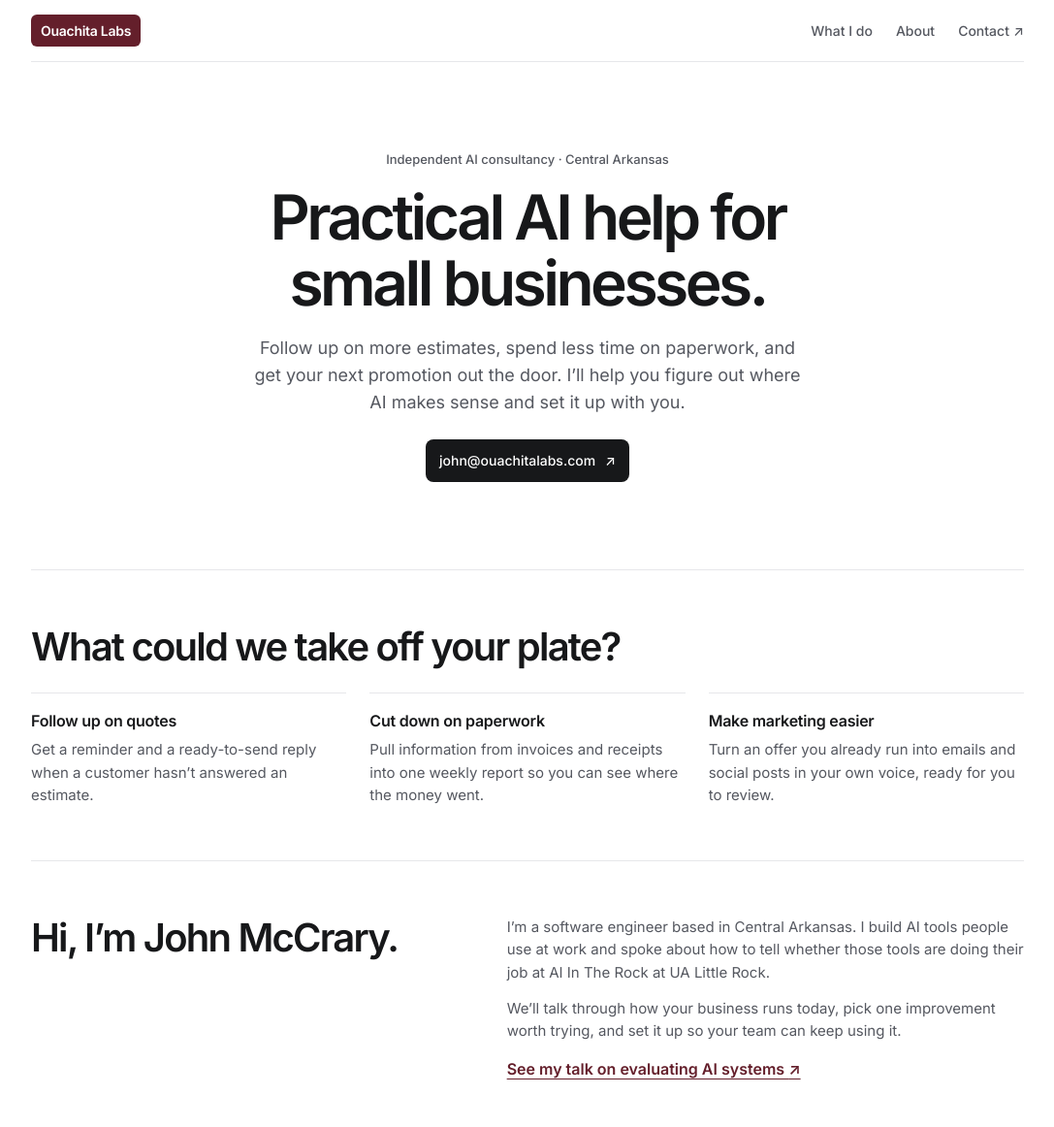
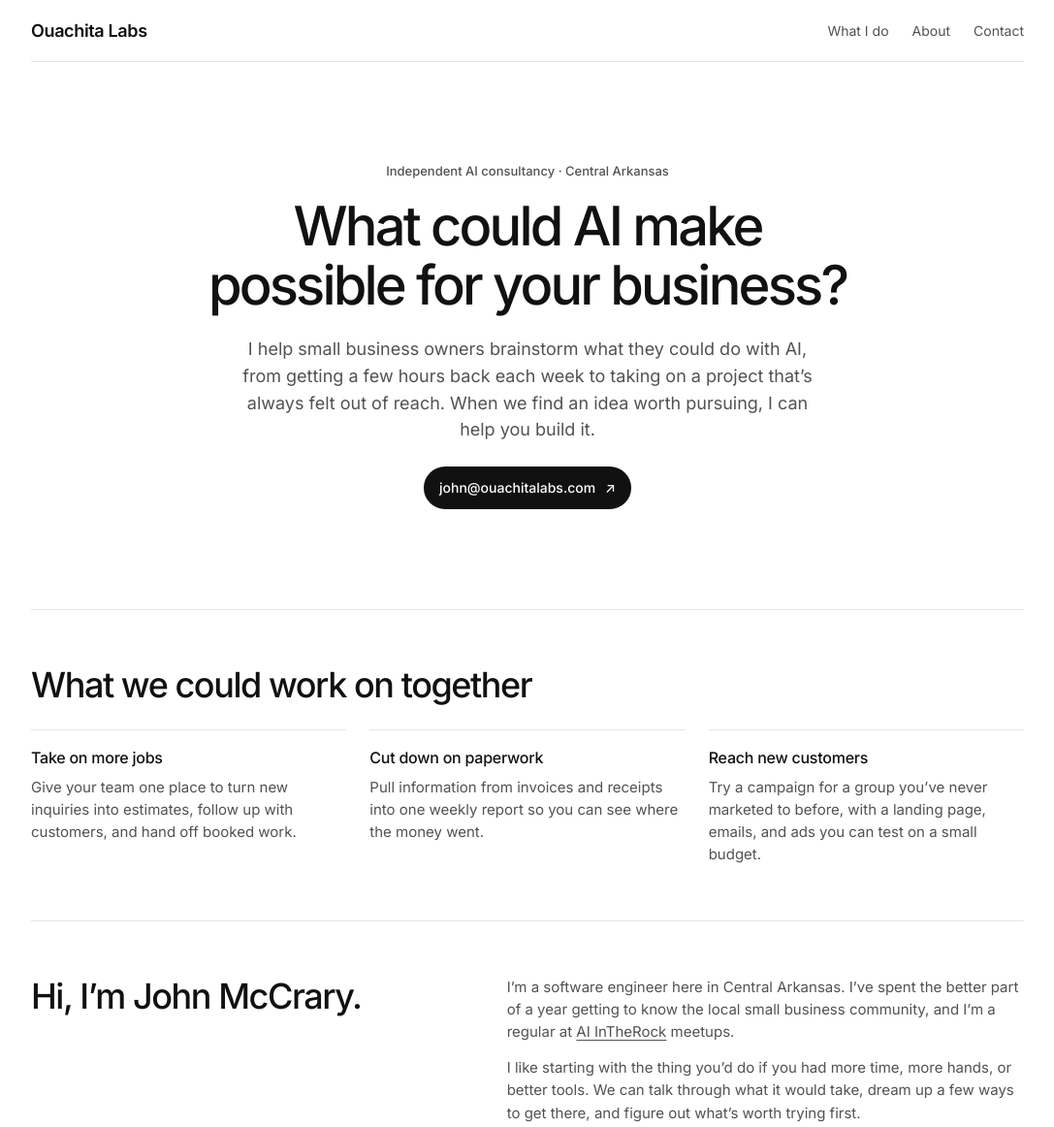
Before and after one commit to ouachitalabs/website, a plain HTML site: page index.html in a window 1280 px wide. Shown: the top 1162 px of the page at 97% size, without its empty margins (96-1183 px from the left). Drawn offline with Linux system fonts and the light colour scheme.

Commit message:
Lead with AI brainstorming and refine homepage design

```diff
--- a/home.css
+++ b/home.css
@@ -1,10 +1,9 @@
 :root {
   color-scheme: light;
   --paper: #fff;
-  --ink: #17181a;
-  --muted: #555860;
-  --line: #e6e7ea;
-  --oxblood: #641f2b;
+  --ink: #111;
+  --muted: #525252;
+  --line: #e5e5e5;
   --sans: Inter, -apple-system, BlinkMacSystemFont, "Segoe UI", sans-serif;
 }
 
@@ -26,7 +25,7 @@ a {
 }
 
 a:focus-visible {
-  outline: 2px solid var(--oxblood);
+  outline: 2px solid var(--ink);
   outline-offset: 5px;
 }
 
@@ -51,12 +50,8 @@ a:focus-visible {
 .brand {
   display: inline-flex;
   align-items: center;
-  min-height: 2rem;
-  padding: 0.35rem 0.625rem;
-  border-radius: 0.375rem;
-  background: var(--oxblood);
-  color: white;
-  font-size: 0.875rem;
+  min-height: 2.75rem;
+  font-size: 1.125rem;
   font-weight: 600;
   letter-spacing: -0.02em;
   text-decoration: none;
@@ -69,13 +64,12 @@ a:focus-visible {
   gap: 0.25rem clamp(0.75rem, 2.25vw, 1.5rem);
   color: var(--muted);
   font-size: 0.875rem;
-  font-weight: 500;
+  font-weight: 400;
 }
 
 .site-header nav a {
   display: inline-flex;
   align-items: center;
-  gap: 0.3em;
   min-height: 2.75rem;
   text-decoration: none;
 }
@@ -86,7 +80,7 @@ a:focus-visible {
 }
 
 .hero {
-  padding-block: clamp(3.25rem, 7vw, 6rem);
+  padding-block: clamp(3.5rem, 8vw, 7rem);
   text-align: center;
 }
 
@@ -100,26 +94,26 @@ a:focus-visible {
 h1,
 h2 {
   margin: 0;
-  font-weight: 600;
+  font-weight: 500;
   text-wrap: balance;
 }
 
 h1 {
-  max-width: 48rem;
+  max-width: 44rem;
   margin-inline: auto;
-  font-size: clamp(2.375rem, 6.2vw, 4rem);
-  line-height: 1.06;
-  letter-spacing: -0.055em;
+  font-size: clamp(2.25rem, 5.5vw, 3.5rem);
+  line-height: 1.1;
+  letter-spacing: -0.05em;
 }
 
 h2 {
-  font-size: clamp(1.75rem, 3.5vw, 2.5rem);
-  line-height: 1.15;
-  letter-spacing: -0.045em;
+  font-size: clamp(1.75rem, 3.2vw, 2.25rem);
+  line-height: 1.2;
+  letter-spacing: -0.04em;
 }
 
 .intro {
-  max-width: 36rem;
+  max-width: 37rem;
   margin: 1.25rem auto 1.5rem;
   color: var(--muted);
   font-size: clamp(1rem, 1.8vw, 1.125rem);
@@ -130,8 +124,8 @@ h2 {
   align-items: center;
   gap: 0.625rem;
   min-height: 2.75rem;
-  padding: 0.5rem 0.875rem;
-  border-radius: 0.5rem;
+  padding: 0.5rem 1rem;
+  border-radius: 999px;
   background: var(--ink);
   color: white;
   font-size: 0.875rem;
@@ -140,7 +134,7 @@ h2 {
 }
 
 .button:hover {
-  background: var(--oxblood);
+  background: #333;
 }
 
 .projects {
@@ -163,7 +157,7 @@ h2 {
 .project-grid h3 {
   margin: 0 0 0.375rem;
   font-size: 1rem;
-  font-weight: 600;
+  font-weight: 500;
   letter-spacing: -0.015em;
 }
 
@@ -190,8 +184,8 @@ h2 {
 .text-link {
   display: inline-block;
   margin-top: 1rem;
-  color: var(--oxblood);
-  font-weight: 600;
+  color: var(--ink);
+  font-weight: 500;
   text-decoration-thickness: 1px;
 }
 
@@ -204,11 +198,8 @@ h2 {
 }
 
 .contact p {
+  max-width: 34rem;
   margin-top: 0.95rem;
-}
-
-.contact-address {
-  font-size: 1rem;
 }
 
 .site-footer {
@@ -238,10 +229,6 @@ h2 {
     font-size: 0.8125rem;
   }
 
-  .site-header nav a span {
-    display: none;
-  }
-
   .project-grid {
     grid-template-columns: 1fr;
     gap: 1.25rem;
@@ -250,6 +237,10 @@ h2 {
 }
 
 @media (max-width: 23rem) {
+  .brand {
+    font-size: 1rem;
+  }
+
   .site-header {
     flex-wrap: wrap;
     gap: 0.25rem;
--- a/index.html
+++ b/index.html
@@ -3,8 +3,8 @@
 <head>
   <meta charset="utf-8">
   <meta name="viewport" content="width=device-width, initial-scale=1">
-  <title>Ouachita Labs | Practical AI Help for Small Businesses</title>
-  <meta name="description" content="Ouachita Labs is a Central Arkansas AI consultancy. Work directly with John McCrary to save time, follow up with customers, and set up tools your team can use.">
+  <title>Ouachita Labs | AI Consulting for Small Businesses</title>
+  <meta name="description" content="Ouachita Labs is a Central Arkansas AI consultancy. Brainstorm what AI could make possible for your small business and build the ideas worth pursuing with John McCrary.">
   <link rel="canonical" href="https://ouachitalabs.com/">
   <link rel="preconnect" href="https://fonts.googleapis.com">
   <link rel="preconnect" href="https://fonts.gstatic.com" crossorigin>
@@ -17,34 +17,34 @@
     <nav aria-label="Main">
       <a href="#projects">What I do</a>
       <a href="#about">About</a>
-      <a href="#contact">Contact <span aria-hidden="true">↗</span></a>
+      <a href="#contact">Contact</a>
     </nav>
   </header>
 
   <main>
     <section class="hero wrap" aria-labelledby="hero-title">
       <p class="eyebrow">Independent AI consultancy · Central Arkansas</p>
-      <h1 id="hero-title">Practical AI help for small businesses.</h1>
-      <p class="intro">Follow up on more estimates, spend less time on paperwork, and get your next promotion out the door. I’ll help you figure out where AI makes sense and set it up with you.</p>
+      <h1 id="hero-title">What could AI make possible for your business?</h1>
+      <p class="intro">I help small business owners brainstorm what they could do with AI, from getting a few hours back each week to taking on a project that’s always felt out of reach. When we find an idea worth pursuing, I can help you build it.</p>
       <a class="button" href="mailto:john@ouachitalabs.com">
         john@ouachitalabs.com <span aria-hidden="true">↗</span>
       </a>
     </section>
 
     <section id="projects" class="projects wrap" aria-labelledby="projects-title">
-      <h2 id="projects-title">What could we take off your plate?</h2>
+      <h2 id="projects-title">What we could work on together</h2>
       <div class="project-grid">
         <article>
-          <h3>Follow up on quotes</h3>
-          <p>Get a reminder and a ready-to-send reply when a customer hasn’t answered an estimate.</p>
+          <h3>Take on more jobs</h3>
+          <p>Give your team one place to turn new inquiries into estimates, follow up with customers, and hand off booked work.</p>
         </article>
         <article>
           <h3>Cut down on paperwork</h3>
           <p>Pull information from invoices and receipts into one weekly report so you can see where the money went.</p>
         </article>
         <article>
-          <h3>Make marketing easier</h3>
-          <p>Turn an offer you already run into emails and social posts in your own voice, ready for you to review.</p>
+          <h3>Reach new customers</h3>
+          <p>Try a campaign for a group you’ve never marketed to before, with a landing page, emails, and ads you can test on a small budget.</p>
         </article>
       </div>
     </section>
@@ -53,17 +53,16 @@
       <div class="wrap about-layout">
         <h2 id="about-title">Hi, I’m John McCrary.</h2>
         <div>
-          <p>I’m a software engineer based in Central Arkansas. I build AI tools people use at work and spoke about how to tell whether those tools are doing their job at AI In The Rock at UA Little Rock.</p>
-          <p>We’ll talk through how your business runs today, pick one improvement worth trying, and set it up so your team can keep using it.</p>
-          <a class="text-link" href="evals.html">See my talk on evaluating AI systems <span aria-hidden="true">↗</span></a>
+          <p>I’m a software engineer here in Central Arkansas. I’ve spent the better part of a year getting to know the local small business community, and I’m a regular at <a href="https://intherock.ai/">AI InTheRock</a> meetups.</p>
+          <p>I like starting with the thing you’d do if you had more time, more hands, or better tools. We can talk through what it would take, dream up a few ways to get there, and figure out what’s worth trying first.</p>
         </div>
       </div>
     </section>
 
     <section id="contact" class="contact wrap" aria-labelledby="contact-title">
-      <h2 id="contact-title">Let’s talk about your business.</h2>
-      <p>Tell me what kind of business you run and one thing you wish took less time.</p>
-      <a class="text-link contact-address" href="mailto:john@ouachitalabs.com">
+      <h2 id="contact-title">Let’s brainstorm.</h2>
+      <p>Tell me a little about your business and what you’d love to be able to do. A rough idea is plenty to start with.</p>
+      <a class="text-link" href="mailto:john@ouachitalabs.com">
         john@ouachitalabs.com <span aria-hidden="true">↗</span>
       </a>
     </section>
```
